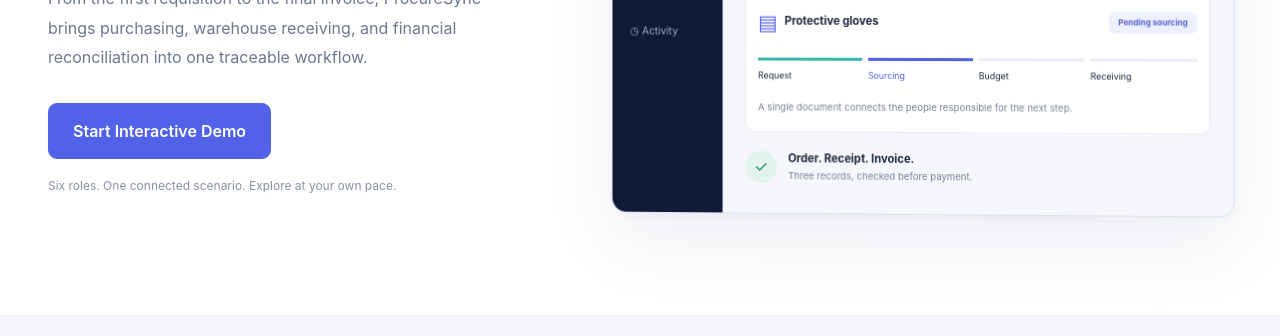
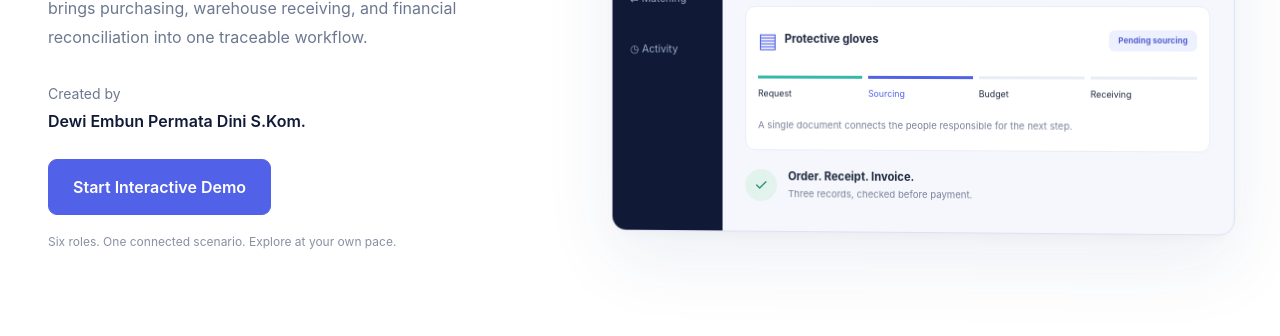
Before and after one commit to dewidini1234-lab/procuresync-demo, a plain HTML site: page index.html in a window 1280 px wide. Shown: the part 464-800 px from the top of the page. Drawn offline with Linux system fonts and the light colour scheme.

Commit message:
feat(demo): credit creator on welcome page

```diff
--- a/assets/demo.css
+++ b/assets/demo.css
@@ -60,6 +60,9 @@ h1,h2,h3,h4 { line-height:1.25; }
 .hero-copy h1 em { color:var(--blue); font-style:normal; }
 .hero-copy>p { max-width:440px; font-size:1rem; line-height:1.85; color:#6c7890; margin-bottom:30px; }
 .hero-copy>small { display:block; margin-top:17px; color:#8890a3; font-size:.75rem; }
+.creator-credit { display:flex; flex-direction:column; gap:4px; margin-bottom:24px; }
+.creator-credit span { color:#6c7890; font-size:.875rem; }
+.creator-credit strong { color:var(--nav); font-size:1rem; font-weight:600; overflow-wrap:anywhere; }
 .hero-product { overflow:hidden; border:1px solid #dce1f4; border-radius:15px; box-shadow:0 28px 75px #243d7b15,0 5px 16px #243d7b07; background:var(--surface); transform:perspective(1600px) rotateY(-3deg); }
 .preview-bar { display:flex; align-items:center; padding:15px 20px; gap:10px; background:#fff; border-bottom:1px solid var(--border); font-size:.875rem; }
 .mini-brand { display:grid; place-items:center; width:28px; height:28px; color:white; border-radius:8px; font-weight:750; background:var(--blue); }
--- a/assets/locales.js
+++ b/assets/locales.js
@@ -1,6 +1,7 @@
 /* Central English-to-Indonesian presentation catalog. Reuses the original application terminology. */
 window.DEMO_LOCALES = {
   "id": {
+    "Created by": "Dibuat oleh",
     "Part": "Bagian",
     "3-way matching verification": "Verifikasi pesanan, penerimaan, dan tagihan",
     "Active staff member": "Staf yang bertugas",
--- a/assets/views.js
+++ b/assets/views.js
@@ -24,7 +24,7 @@
         const workflowKeys=['Submit Pr','Vendor sourcing & fixed price','Approve and reserve budget',
             'Issue batch purchase orders','Receive & allocate','Review & reconcile'];
         return '<div class="welcome"><header class="welcome-nav">'+brand()+T.switcher()+'<nav aria-label="Introduction"><a href="#workflow">Workflow</a><a href="#roles">Explore the roles</a><a class="btn btn-primary" href="#/login">Start Interactive Demo</a></nav></header>'+
-        '<main id="main-content"><section class="welcome-hero"><div class="hero-copy"><div class="eyebrow">INTERACTIVE PRODUCT DEMO</div><h1>Every request.<br>Every delivery.<br><em>Connected.</em></h1><p>From the first requisition to the final invoice, ProcureSync brings purchasing, warehouse receiving, and financial reconciliation into one traceable workflow.</p><a class="btn btn-primary btn-lg" href="#/login">Start Interactive Demo</a><small>Six roles. One connected scenario. Explore at your own pace.</small></div>'+
+        '<main id="main-content"><section class="welcome-hero"><div class="hero-copy"><div class="eyebrow">INTERACTIVE PRODUCT DEMO</div><h1>Every request.<br>Every delivery.<br><em>Connected.</em></h1><p>From the first requisition to the final invoice, ProcureSync brings purchasing, warehouse receiving, and financial reconciliation into one traceable workflow.</p><div class="creator-credit"><span>Created by</span><strong>Dewi Embun Permata Dini S.Kom.</strong></div><a class="btn btn-primary btn-lg" href="#/login">Start Interactive Demo</a><small>Six roles. One connected scenario. Explore at your own pace.</small></div>'+
         '<div class="hero-product"><div class="preview-bar"><span class="mini-brand">P</span><strong>ProcureSync</strong><span class="preview-demo">Interactive demo</span></div><div class="preview-layout"><div class="preview-sidebar"><span class="active">◈ Overview</span><span>▤ Requisitions</span><span>▣ Deliveries</span><span>⇄ Matching</span><span>◷ Activity</span></div><div class="preview-content"><div class="eyebrow muted">PROCUREMENT OVERVIEW</div><h2>A clear view of every handoff.</h2><div class="preview-stats"><div><b>PR</b><span>Request & source</span></div><div><b>GRN</b><span>Receive & allocate</span></div><div><b>3-way</b><span>Review & reconcile</span></div></div><div class="preview-document"><div><span class="document-icon">▤</span><strong>Protective gloves</strong><span class="demo-status">Pending sourcing</span></div><div class="preview-track"><span class="complete">Request</span><span class="current">Sourcing</span><span>Budget</span><span>Receiving</span></div><p>A single document connects the people responsible for the next step.</p></div><div class="preview-match"><span>✓</span><div><strong>Order. Receipt. Invoice.</strong><small>Three records, checked before payment.</small></div></div></div></div></div></section>'+
         '<section class="problem-strip"><div><span class="eyebrow">THE PROBLEM</span><h2>Disconnected records make small differences hard to see.</h2></div><p>A request, a delivery note, and an invoice describe the same purchase from different perspectives. ProcureSync preserves their relationship so teams can spot quantity differences, review damage, and explain every payment.</p></section>'+
         '<section class="welcome-section" id="workflow"><div class="section-heading"><div><span class="eyebrow">THE WORKFLOW</span><h2>Follow a purchase from request to settlement.</h2></div><p>Requesters start the process. Purchasing and Finance return at different stages.</p></div><div class="flow-cards">'+[['Production or Division Manager','Create & submit PR'],['Purchasing','Source vendor & fixed price'],['Finance','Approve & reserve budget'],['Purchasing','Issue vendor purchase orders'],['Warehouse','Receive goods & allocate FIFO'],['Finance','Review invoice, match & pay']].map(([role,step],index)=>{
--- a/procuresync-demo/assets/demo.css
+++ b/procuresync-demo/assets/demo.css
@@ -60,6 +60,9 @@ h1,h2,h3,h4 { line-height:1.25; }
 .hero-copy h1 em { color:var(--blue); font-style:normal; }
 .hero-copy>p { max-width:440px; font-size:1rem; line-height:1.85; color:#6c7890; margin-bottom:30px; }
 .hero-copy>small { display:block; margin-top:17px; color:#8890a3; font-size:.75rem; }
+.creator-credit { display:flex; flex-direction:column; gap:4px; margin-bottom:24px; }
+.creator-credit span { color:#6c7890; font-size:.875rem; }
+.creator-credit strong { color:var(--nav); font-size:1rem; font-weight:600; overflow-wrap:anywhere; }
 .hero-product { overflow:hidden; border:1px solid #dce1f4; border-radius:15px; box-shadow:0 28px 75px #243d7b15,0 5px 16px #243d7b07; background:var(--surface); transform:perspective(1600px) rotateY(-3deg); }
 .preview-bar { display:flex; align-items:center; padding:15px 20px; gap:10px; background:#fff; border-bottom:1px solid var(--border); font-size:.875rem; }
 .mini-brand { display:grid; place-items:center; width:28px; height:28px; color:white; border-radius:8px; font-weight:750; background:var(--blue); }
--- a/procuresync-demo/assets/locales.js
+++ b/procuresync-demo/assets/locales.js
@@ -1,6 +1,7 @@
 /* Central English-to-Indonesian presentation catalog. Reuses the original application terminology. */
 window.DEMO_LOCALES = {
   "id": {
+    "Created by": "Dibuat oleh",
     "Part": "Bagian",
     "3-way matching verification": "Verifikasi pesanan, penerimaan, dan tagihan",
     "Active staff member": "Staf yang bertugas",
--- a/procuresync-demo/assets/views.js
+++ b/procuresync-demo/assets/views.js
@@ -24,7 +24,7 @@
         const workflowKeys=['Submit Pr','Vendor sourcing & fixed price','Approve and reserve budget',
             'Issue batch purchase orders','Receive & allocate','Review & reconcile'];
         return '<div class="welcome"><header class="welcome-nav">'+brand()+T.switcher()+'<nav aria-label="Introduction"><a href="#workflow">Workflow</a><a href="#roles">Explore the roles</a><a class="btn btn-primary" href="#/login">Start Interactive Demo</a></nav></header>'+
-        '<main id="main-content"><section class="welcome-hero"><div class="hero-copy"><div class="eyebrow">INTERACTIVE PRODUCT DEMO</div><h1>Every request.<br>Every delivery.<br><em>Connected.</em></h1><p>From the first requisition to the final invoice, ProcureSync brings purchasing, warehouse receiving, and financial reconciliation into one traceable workflow.</p><a class="btn btn-primary btn-lg" href="#/login">Start Interactive Demo</a><small>Six roles. One connected scenario. Explore at your own pace.</small></div>'+
+        '<main id="main-content"><section class="welcome-hero"><div class="hero-copy"><div class="eyebrow">INTERACTIVE PRODUCT DEMO</div><h1>Every request.<br>Every delivery.<br><em>Connected.</em></h1><p>From the first requisition to the final invoice, ProcureSync brings purchasing, warehouse receiving, and financial reconciliation into one traceable workflow.</p><div class="creator-credit"><span>Created by</span><strong>Dewi Embun Permata Dini S.Kom.</strong></div><a class="btn btn-primary btn-lg" href="#/login">Start Interactive Demo</a><small>Six roles. One connected scenario. Explore at your own pace.</small></div>'+
         '<div class="hero-product"><div class="preview-bar"><span class="mini-brand">P</span><strong>ProcureSync</strong><span class="preview-demo">Interactive demo</span></div><div class="preview-layout"><div class="preview-sidebar"><span class="active">◈ Overview</span><span>▤ Requisitions</span><span>▣ Deliveries</span><span>⇄ Matching</span><span>◷ Activity</span></div><div class="preview-content"><div class="eyebrow muted">PROCUREMENT OVERVIEW</div><h2>A clear view of every handoff.</h2><div class="preview-stats"><div><b>PR</b><span>Request & source</span></div><div><b>GRN</b><span>Receive & allocate</span></div><div><b>3-way</b><span>Review & reconcile</span></div></div><div class="preview-document"><div><span class="document-icon">▤</span><strong>Protective gloves</strong><span class="demo-status">Pending sourcing</span></div><div class="preview-track"><span class="complete">Request</span><span class="current">Sourcing</span><span>Budget</span><span>Receiving</span></div><p>A single document connects the people responsible for the next step.</p></div><div class="preview-match"><span>✓</span><div><strong>Order. Receipt. Invoice.</strong><small>Three records, checked before payment.</small></div></div></div></div></div></section>'+
         '<section class="problem-strip"><div><span class="eyebrow">THE PROBLEM</span><h2>Disconnected records make small differences hard to see.</h2></div><p>A request, a delivery note, and an invoice describe the same purchase from different perspectives. ProcureSync preserves their relationship so teams can spot quantity differences, review damage, and explain every payment.</p></section>'+
         '<section class="welcome-section" id="workflow"><div class="section-heading"><div><span class="eyebrow">THE WORKFLOW</span><h2>Follow a purchase from request to settlement.</h2></div><p>Requesters start the process. Purchasing and Finance return at different stages.</p></div><div class="flow-cards">'+[['Production or Division Manager','Create & submit PR'],['Purchasing','Source vendor & fixed price'],['Finance','Approve & reserve budget'],['Purchasing','Issue vendor purchase orders'],['Warehouse','Receive goods & allocate FIFO'],['Finance','Review invoice, match & pay']].map(([role,step],index)=>{
```
